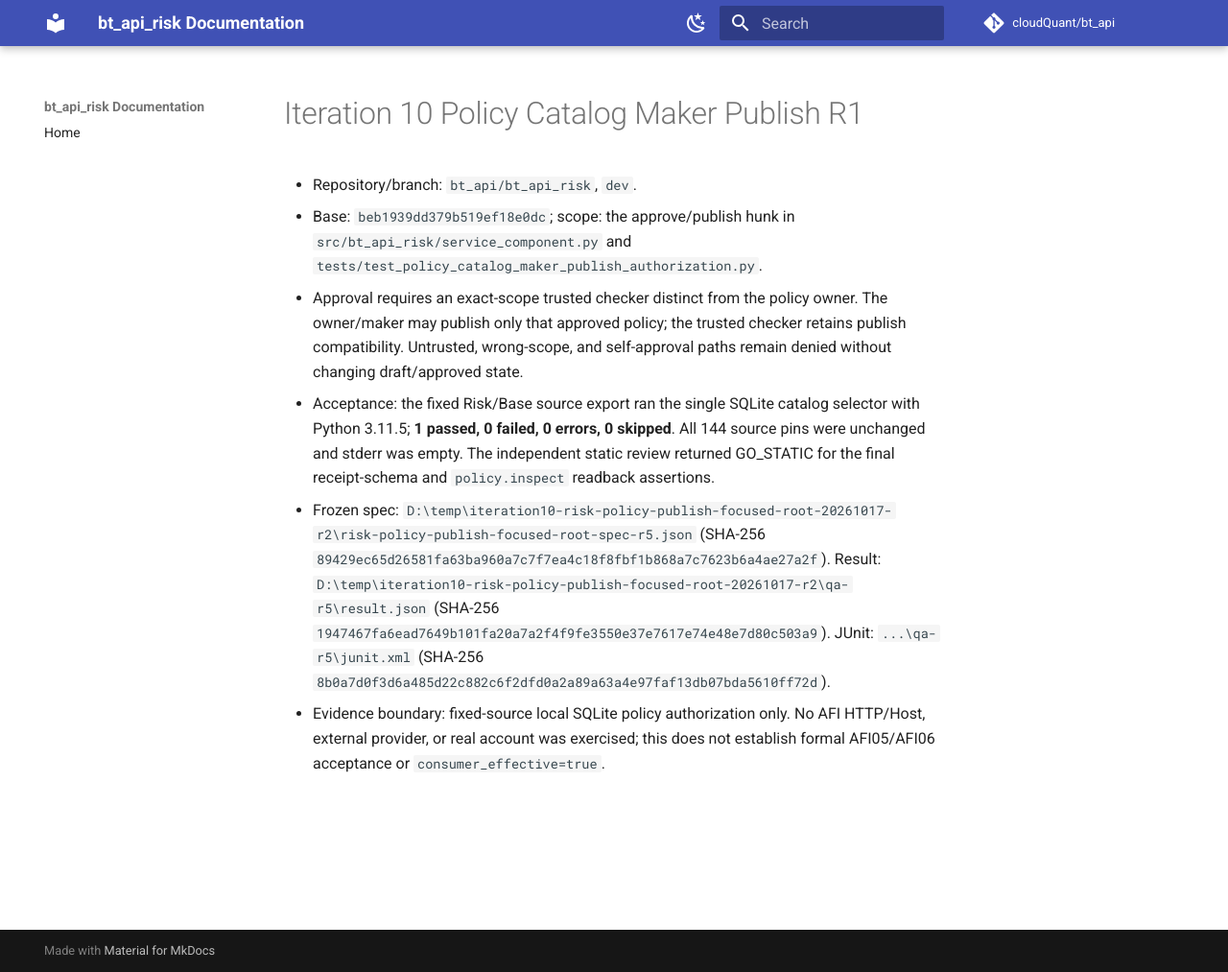
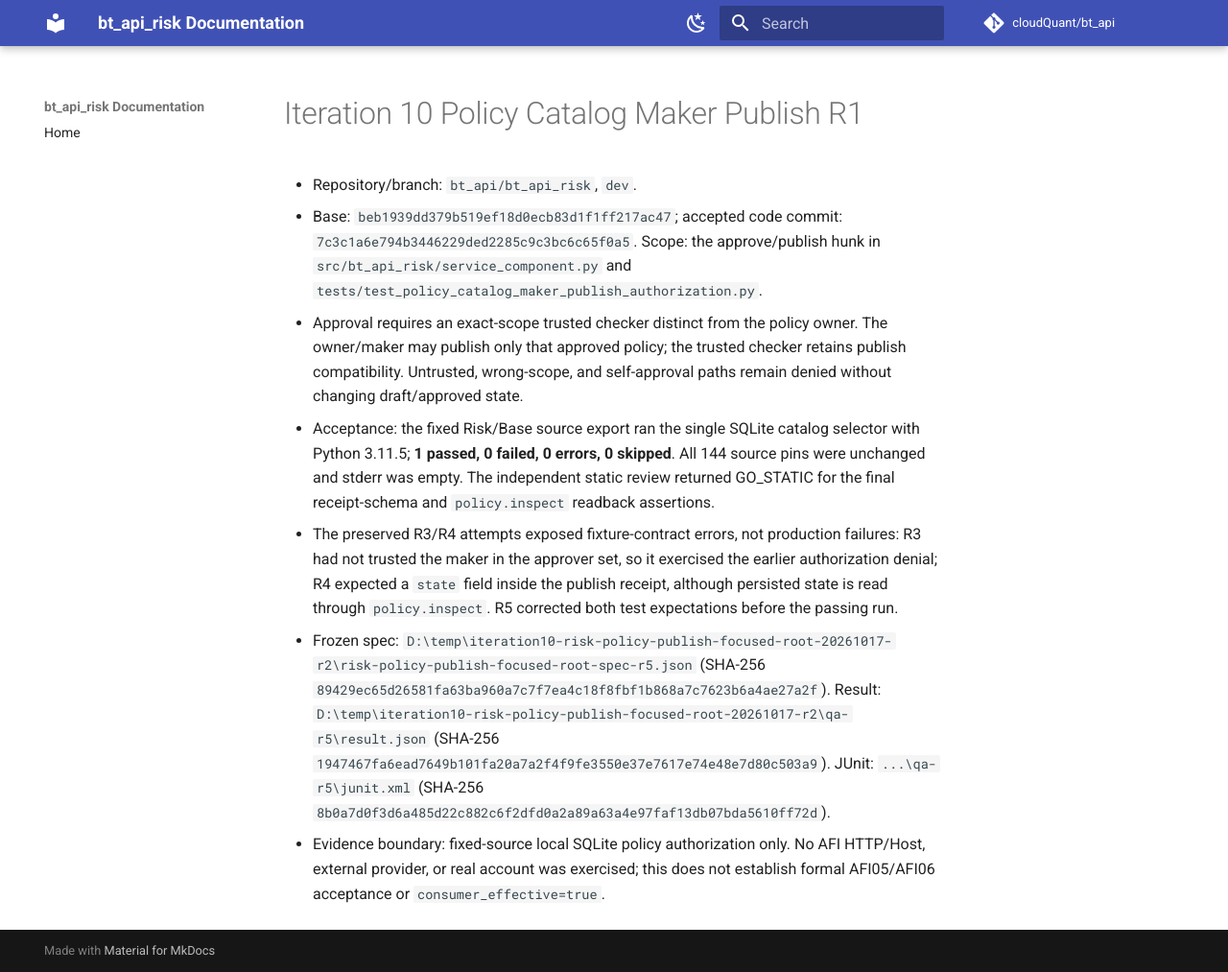
Before and after one commit to cloudQuant/bt_api_risk, an MkDocs documentation site: the page built from docs/ITERATION10_POLICY_CATALOG_MAKER_PUBLISH_R1_20261017.md, in a window 1280 px wide and 1013 px high. Shown: the whole window at 96% size. Built offline with MkDocs 1.6.1 and Material for MkDocs 9.7.7, drawn with Linux system fonts in a browser that asks for light colours; comment, search, counter and statistics services are not loaded.

Commit message:
Correct policy publish round record

```diff
--- a/docs/ITERATION10_POLICY_CATALOG_MAKER_PUBLISH_R1_20261017.md
+++ b/docs/ITERATION10_POLICY_CATALOG_MAKER_PUBLISH_R1_20261017.md
@@ -1,8 +1,9 @@
 # Iteration 10 Policy Catalog Maker Publish R1
 
 - Repository/branch: `bt_api/bt_api_risk`, `dev`.
-- Base: `beb1939dd379b519ef18e0dc`; scope: the approve/publish hunk in `src/bt_api_risk/service_component.py` and `tests/test_policy_catalog_maker_publish_authorization.py`.
+- Base: `beb1939dd379b519ef18d0ecb83d1f1ff217ac47`; accepted code commit: `7c3c1a6e794b3446229ded2285c9c3bc6c65f0a5`. Scope: the approve/publish hunk in `src/bt_api_risk/service_component.py` and `tests/test_policy_catalog_maker_publish_authorization.py`.
 - Approval requires an exact-scope trusted checker distinct from the policy owner. The owner/maker may publish only that approved policy; the trusted checker retains publish compatibility. Untrusted, wrong-scope, and self-approval paths remain denied without changing draft/approved state.
 - Acceptance: the fixed Risk/Base source export ran the single SQLite catalog selector with Python 3.11.5; **1 passed, 0 failed, 0 errors, 0 skipped**. All 144 source pins were unchanged and stderr was empty. The independent static review returned GO_STATIC for the final receipt-schema and `policy.inspect` readback assertions.
+- The preserved R3/R4 attempts exposed fixture-contract errors, not production failures: R3 had not trusted the maker in the approver set, so it exercised the earlier authorization denial; R4 expected a `state` field inside the publish receipt, although persisted state is read through `policy.inspect`. R5 corrected both test expectations before the passing run.
 - Frozen spec: `D:\temp\iteration10-risk-policy-publish-focused-root-20261017-r2\risk-policy-publish-focused-root-spec-r5.json` (SHA-256 `89429ec65d26581fa63ba960a7c7f7ea4c18f8fbf1b868a7c7623b6a4ae27a2f`). Result: `D:\temp\iteration10-risk-policy-publish-focused-root-20261017-r2\qa-r5\result.json` (SHA-256 `1947467fa6ead7649b101fa20a7a2f4f9fe3550e37e7617e74e48e7d80c503a9`). JUnit: `...\qa-r5\junit.xml` (SHA-256 `8b0a7d0f3d6a485d22c882c6f2dfd0a2a89a63a4e97faf13db07bda5610ff72d`).
 - Evidence boundary: fixed-source local SQLite policy authorization only. No AFI HTTP/Host, external provider, or real account was exercised; this does not establish formal AFI05/AFI06 acceptance or `consumer_effective=true`.
```
